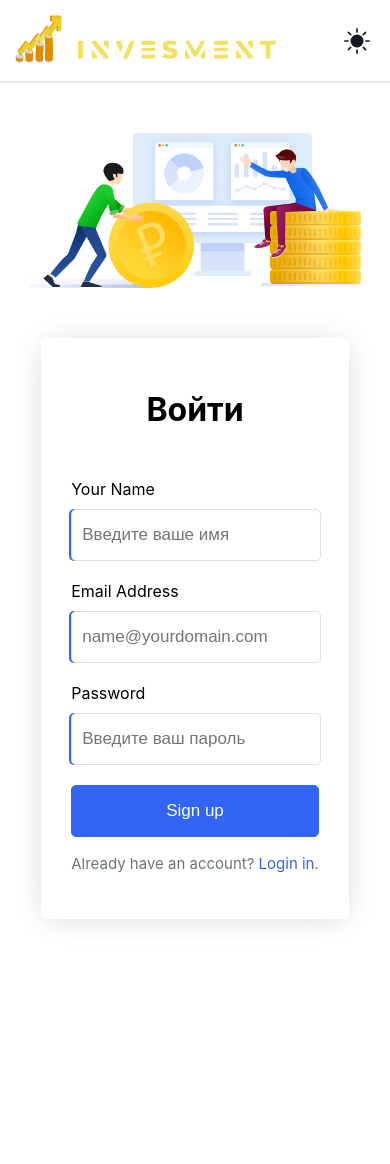
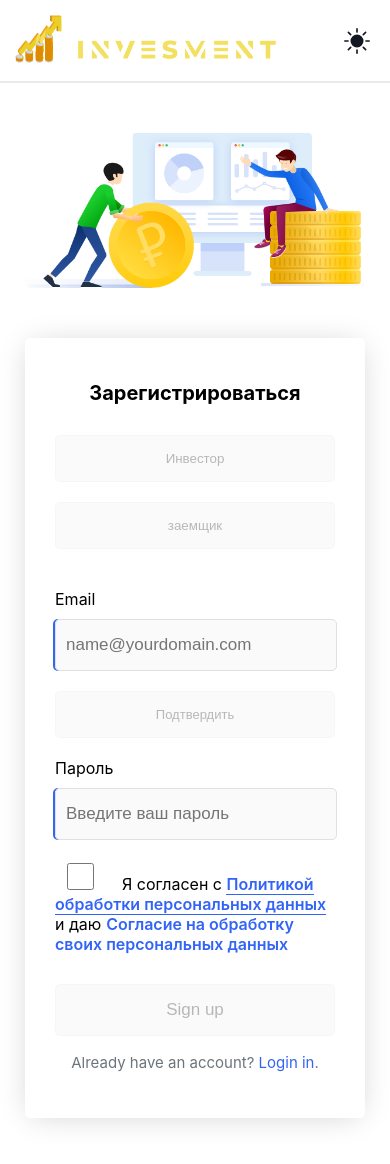
Before and after one commit to x-dew/investment, a React (Create React App) app: page /signUp in a window 390 px wide. Shown: the top 1164 px of the page. Built offline with nearby package versions, Linux system fonts and the light colour scheme.

Commit message:
choose acgyment

```diff
--- a/src/register/SignIn/SignIn.js
+++ b/src/register/SignIn/SignIn.js
@@ -2,19 +2,44 @@ import React from "react";
 import './SignIn.css'
 import {Link} from "react-router-dom";
 
-const SignIn = () => {
+const SignIn = ({signInReduce,dispatchSignIn}) => {
+
+    const register = (e)=>{
+        dispatchSignIn({
+            payload:{
+                name:e.target.name,
+                value:e.target.value
+            }
+        })
+    }
+
     return (
         <div className='signIn'>
+            <h1>Войти</h1>
                 <div className='email'>
                     <label className="">Email Address</label>
                     <div className="inputEmail">
-                        <input type="email" className="signInput" placeholder="name@yourdomain.com"/>
+                        <input
+                            onChange={(e)=>{
+                                register(e)
+                            }}
+                            name='youEmail'
+                            type="email"
+                            className="signInput"
+                            placeholder="name@yourdomain.com"/>
                     </div>
                 </div>
                 <div className='password'>
                     <label className="">Password</label>
                     <div className="inputPassword">
-                        <input type="password" className="signInput" placeholder="Enter your password"/>
+                        <input
+                            onChange={(e)=>{
+                                register(e)
+                            }}
+                            name='youPassword'
+                            type="password"
+                            className="signInput"
+                            placeholder="Enter your password"/>
                     </div>
                 </div>
                 <button className="signButton">
--- a/src/register/SignUp/SignUp.css
+++ b/src/register/SignUp/SignUp.css
@@ -1,10 +1,24 @@
 
-.signUp{
-    margin-top: 50px;
-
+.signUp h1 {
+    margin-bottom: 50px;
+    text-align: center;
 }
 
-.signUp input{
+.chooseCategory {
+    display: flex;
+    justify-content: space-around;
+    margin-bottom: 40px;
+}
+
+.chooseBtn {
+    background: #F4F7F8;
+    border-radius: 5px;
+    padding: 20px 60px;
+    border: 1px solid #e0e0e0;
+}
+
+
+.signUp input {
     width: 100%;
     max-width: calc(100% - 10px);
     padding: 15px 0 15px 10px;
@@ -14,15 +28,34 @@
     box-shadow: -2px 0px 0px 0px #3264f5;
 }
 
-.signUp .name{
+.signUp button:disabled {
+    background: rgba(239, 239, 239, 0.3);
+    border-color: rgba(239, 239, 239, 0.3);
+    color: #b6b7b9;
+}
+
+.signUp input:focus-visible {
+    outline: none;
+}
+
+.signUp .name {
     margin-bottom: 20px;
 }
 
-.signUp .email{
+.signUp .email {
     margin-bottom: 20px;
 }
 
-.signUp .password{
+.signUp .confirmPassword {
+    margin-bottom: 20px;
+}
+
+
+.signInputEmail {
+    border-radius: 5px 0 0 5px !important;
+}
+
+.signUp .password {
     margin-bottom: 20px;
 }
 
@@ -30,12 +63,149 @@
     margin-top: 10px;
 }
 
-.signButton{
+.signButton {
     color: #fff;
     background: #3264f5;
-    border-radius:5px;
+    border-radius: 5px;
     border: 1px solid #3264f5;
     width: 100%;
     padding: 15px;
     font-size: 17px;
 }
+
+.signButton:hover {
+    cursor: pointer;
+}
+
+.chooseBtnAction{
+    background: linear-gradient(
+            260.79deg, #262626 -15.88%, #0243ff 121.51%);
+    color: white;
+}
+
+.inputEmail {
+    display: flex;
+}
+
+.inputEmailBtn {
+    color: #fff;
+    background: #3264f5;
+    border-radius: 0 5px 5px 0;
+    border: 1px solid #3264f5;
+    width: 100%;
+    max-width: 150px;
+    padding: 15px;
+    font-size: 17px;
+}
+
+.registerAgreement {
+    margin-bottom: 30px;
+    display: flex;
+    align-items: center;
+    justify-content: space-between;
+}
+
+.registerAgreement input {
+    width: auto;
+    box-shadow: none;
+}
+
+.registerAgreement label{
+    width: 100%;
+}
+
+.registerAgreement input[type="checkbox" i] {
+    width: 43px !important;
+    height: 27px ;
+    margin-right: 20px;
+}
+
+.registerAgreement a {
+    color: #3264f5;
+    text-decoration: none;
+    border-bottom: 1px solid #3264f5;
+    font-weight: 600;
+
+}
+
+.registerAgreement span {
+    color: #3264f5;
+    font-weight: 600;
+    margin-left: 5px;
+}
+
+@media screen and (max-width: 1305px) {
+    .chooseBtn {
+        padding: 15px 40px;
+    }
+
+    .inputEmailBtn {
+        max-width: 109px;
+        font-size: 13px;
+    }
+}
+
+@media screen and (max-width: 1200px) {
+    .chooseBtn {
+        padding: 20px 60px;
+    }
+
+    .inputEmailBtn {
+        max-width: 150px;
+        font-size: 17px;
+    }
+
+}
+
+@media screen and (max-width: 700px) {
+    .registerAgreement {
+        display: block;
+    }
+}
+
+@media screen and (max-width: 485px) {
+    .chooseBtn {
+        padding: 15px 40px;
+    }
+
+    .inputEmailBtn {
+        max-width: 109px;
+        font-size: 13px;
+    }
+}
+
+@media screen and (max-width: 425px) {
+
+    .inputEmail {
+        display: block;
+    }
+
+    .inputEmailBtn {
+        max-width: initial;
+        font-size: 13px;
+        border-radius: 5px;
+        margin-top: 20px;
+    }
+
+    .signInputEmail {
+        border-radius: 5px !important;
+    }
+
+    .chooseCategory {
+        display: block;
+    }
+
+    .chooseInvestor {
+        margin-bottom: 20px;
+    }
+
+    .chooseBtn {
+        width: 100%;
+    }
+
+    .signUp h1 {
+        margin-bottom: 30px;
+        text-align: center;
+        font-size: 20px;
+    }
+}
--- a/src/register/SignUp/SignUp.js
+++ b/src/register/SignUp/SignUp.js
@@ -1,34 +1,104 @@
-import React from "react";
+import React, {useState} from "react";
 import './SignUp.css'
 import {Link} from "react-router-dom";
 
-const SignUp = () => {
+const SignUp = ({dispatchSignUp, signUpReduce}) => {
+    const register = (e) => {
+        dispatchSignUp({
+            payload: {
+                name: e.target.name,
+                value: e.target.value
+            }
+        })
+    }
+
+    const [checkbox, setCheckbox] = useState(false)
+    const [chooseCategory, setChooseCategory] = useState('invest')
+
+    console.log(chooseCategory)
+
     return (
         <div className='signUp'>
-            <div className='name'>
-                <label className="">Your Name</label>
-                <div className="inputName inputTop">
-                    <input type="name" className="signInput" placeholder="Введите ваше имя"/>
+            <h1>Зарегистрироваться</h1>
+            <div className='chooseCategory'>
+                <button
+                    type='submit'
+                    disabled={checkbox === false}
+                    onClick={()=>{setChooseCategory('invest')}}
+                    className={`chooseBtn ${chooseCategory === 'invest' ? 'chooseBtnAction': ''} chooseInvestor`}
+                >Инвестор
+                </button>
+                <button
+                    disabled={checkbox === false}
+                    onClick={()=>{setChooseCategory('borrower')}}
+                   className={`chooseBtn ${chooseCategory === 'borrower' ? 'chooseBtnAction': ''} chooseBorrower`}
+                    >заемщик
+                </button>
+            </div>
+            <div className='email'>
+                <label className="">Email</label>
+                <div className="inputEmail inputTop">
+                    <input
+                        disabled={checkbox === false}
+                        onChange={(e) => {
+                            register(e)
+                        }}
+                        name='youEmail'
+                        type="email"
+                        className="signInput signInputEmail"
+                        placeholder="name@yourdomain.com"/>
+                    <button
+                        disabled={checkbox === false}
+                        className='inputEmailBtn'>Подтвердить
+                    </button>
                 </div>
             </div>
-            <div className='email'>
-                <label className="">Email Address</label>
-                <div className="inputEmail inputTop">
-                    <input type="email" className="signInput" placeholder="name@yourdomain.com"/>
+            <div
+                style={{display: 'none'}}
+                className='confirmPassword'>
+                <label className="">Пароль</label>
+                <div className="inputPassword inputTop">
+                    <input
+                        onChange={(e) => {
+                            register(e)
+                        }}
+                        name='confirmPassword'
+                        type="password"
+                        className="signInput"
+                        placeholder="Подтвердить пароль"/>
                 </div>
             </div>
             <div className='password'>
-                <label className="">Password</label>
+                <label className="">Пароль</label>
                 <div className="inputPassword inputTop">
-                    <input type="password" className="signInput" placeholder="Введите ваш пароль"/>
+                    <input
+                        disabled={checkbox === false}
+                        onChange={(e) => {
+                            register(e)
+                        }}
+                        name='youPassword'
+                        type="password"
+                        className="signInput"
+                        placeholder="Введите ваш пароль"/>
                 </div>
             </div>
-            <button className="signButton">
+            <div className='registerAgreement'>
+                <input
+                    onClick={() => {
+                        checkbox === false ? setCheckbox(true) : setCheckbox(false)
+                    }}
+                    type="checkbox"/>
+                <label htmlFor="1">Я согласен с <a href="#">Политикой обработки персональных данных</a> и даю
+                    <span>Согласие на обработку своих персональных данных</span></label>
+            </div>
+            <button
+                disabled={checkbox === false}
+                className="signButton">
                 Sign up
             </button>
             <p className="text-center">
                 <small className="registerСhoose">
-                    Already have an account? <Link to="/signIn">Login in</Link>.
+                    Already have an account? <Link to="/">Login in</Link>.
                 </small>
             </p>
         </div>
--- /dev/null
+++ b/src/register/reduce/reduce.js
@@ -0,0 +1,19 @@
+import React from "react";
+
+ export const signUp = {
+    youName: '',
+    youEmail: '',
+    youPassword: ''
+}
+
+export const signIn = {
+    youEmail: '',
+    youPassword: ''
+}
+
+export const reduce = (state, action) => {
+    return {
+        ...state,
+        [action.payload.name]: action.payload.value
+    }
+}
--- a/src/register/register.css
+++ b/src/register/register.css
@@ -28,9 +28,6 @@
     color: white;
 }
 
-.registerData h1 {
-    text-align: center;
-}
 
 .registerData p {
     text-align: center;
@@ -53,7 +50,7 @@
     }
 }
 
-@media screen and (max-width: 1450px) {
+@media screen and (max-width: 1495px) {
     .registerImg {
         max-width: 800px;
     }
--- a/src/register/register.js
+++ b/src/register/register.js
@@ -1,21 +1,33 @@
-import React from "react";
-import { Routes, Route, Link } from "react-router-dom";
+import React, {useReducer} from "react";
+import {Routes, Route, Link} from "react-router-dom";
 import Img from './../imgInvestvent/logoRegister.png'
 import SignIn from "./SignIn/SignIn";
 import './register.css'
 import SignUp from "./SignUp/SignUp";
+import {signUp, signIn, reduce} from "./reduce/reduce";
+
+
 
 const Register = ({color}) => {
+
+    const [signUpReduce, dispatchSignUp] = useReducer(reduce, signUp)
+    const [signInReduce,dispatchSignIn] = useReducer(reduce,signIn)
+
+
 
     return (
         <div className='register'>
             <img className='registerImg' src={Img} alt=""/>
             <div className={color === 0 ? 'registerData' : 'registerData registerDataColor'}>
-                <h1>Войти</h1>
                 <form>
                     <Routes>
-                        <Route path="signIn" element={<SignIn />} />
-                        <Route path="signUp" element={<SignUp />} />
+                        <Route path="/" element={<SignIn
+                            signInReduce={signInReduce}
+                            dispatchSignIn={dispatchSignIn}
+                        />}/>
+                        <Route path="signUp" element={<SignUp
+                            signUpReduce={signUpReduce}
+                            dispatchSignUp={dispatchSignUp}/>}/>
                     </Routes>
                 </form>
             </div>
```
Also changed, not shown: src/App.css (+14 -0 lines), src/register/SignIn/SignIn.css (+7 -3 lines).
